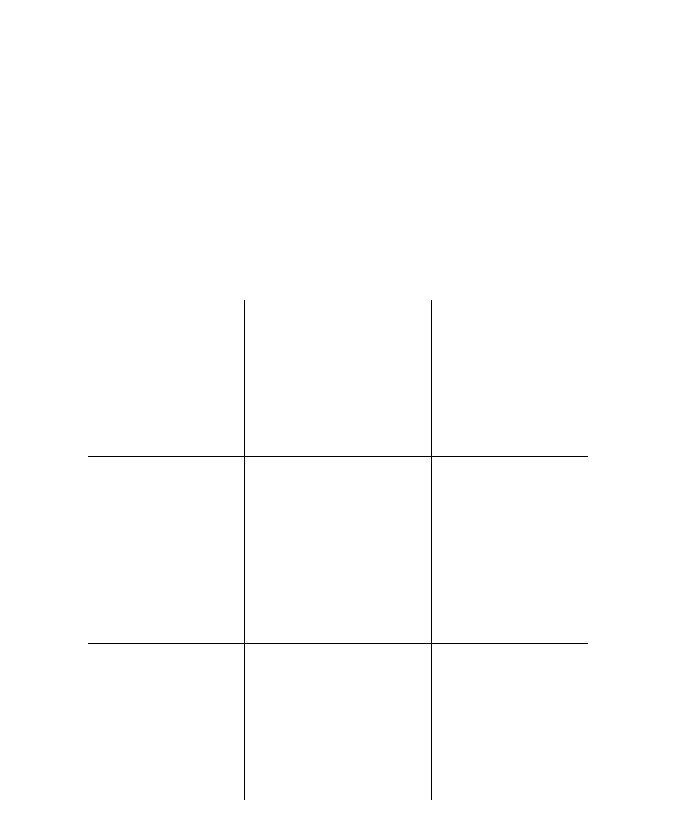
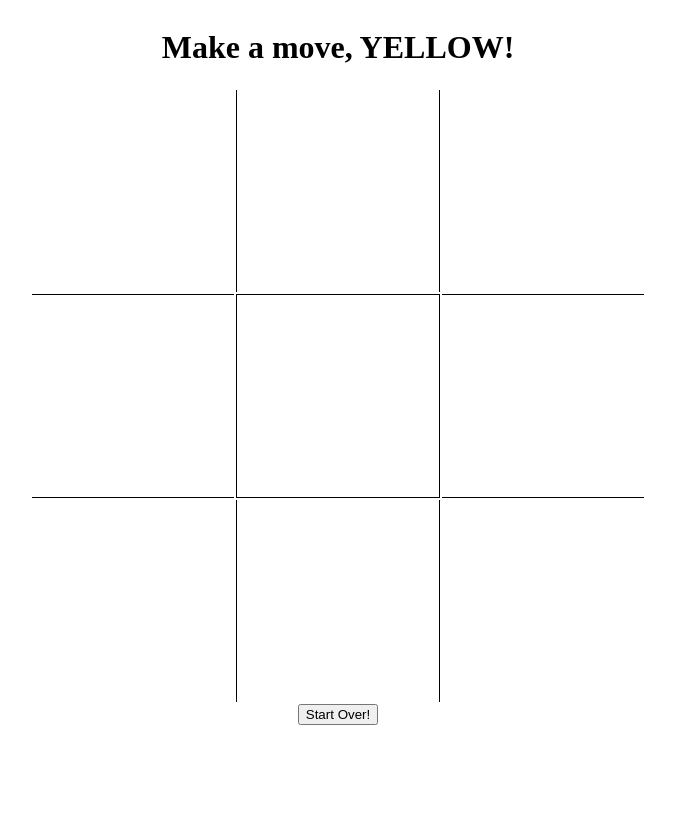
Before and after one commit to ctoy17/Tic-Tac-Toe-Game, a plain HTML site: page index.html in a window 1280 px wide. Shown: the whole page, without its empty margins (302-977 px from the left). After the commit the page ends 800 px from the top, so only its background shows below. Drawn offline with Linux system fonts and the light colour scheme.

Commit message:
update layout and table

```diff
--- a/index.html
+++ b/index.html
@@ -4,27 +4,29 @@
     <meta charset="UTF-8">
     <meta http-equiv="X-UA-Compatible" content="IE=edge">
     <meta name="viewport" content="width=device-width, initial-scale=1.0">
-    <link  rel="stylesheet" href="css/style.css"></script>
-    <script defer src="js/main.js"></script>
+    <link  rel="stylesheet" href="style.css"></script>
     <title>Tic-Tac-Toe</title>
 </head>
 <body>
+    <h1></h1>
     <table >
         <tr class="row1">
-            <td id="sq1"></td>
-            <td id="sq2"></td>
-            <td id="sq3"></td>
+            <td id="sq0"><div></div></td>
+            <td id="sq1"><div></div></td>
+            <td id="sq2"><div></div></td>
         </tr>
         <tr class="row2">
-            <td id="sq4"></td>
-            <td id="sq5"></td>
-            <td id="sq6"></td>
+            <td id="sq3"><div></div></td>
+            <td id="sq4"><div></div></td>
+            <td id="sq5"><div></div></td>
         </tr>
         <tr class="row3">
-            <td id="sq7"></td>
-            <td id="sq8"></td>
-            <td id="sq9"></td>
+            <td id="sq6"><div></div></td>
+            <td id="sq7"><div></div></td>
+            <td id="sq8"><div></div></td>
         </tr>
     </table>
+    <button>Start Over!</button>
+<script defer src="js/main.js"></script>
 </body>
 </html>
--- a/js/main.js
+++ b/js/main.js
@@ -0,0 +1,73 @@
+
+/*constants - player color and wins*/
+const play = {
+    '1': 'yellow',
+    '-1': 'lime',
+    'null': 'white'
+};
+const winCombos = [
+    [0, 1, 2],
+    [0, 3, 6],
+    [0, 4, 8],
+    [1, 4, 7],
+    [2, 4, 6],
+    [2, 5, 8],
+    [3, 4, 5],
+    [6, 7, 8],
+];
+
+/*----- app's state (variables) -----*/
+let board;
+let turn;
+let winner;
+
+/*----- cached element references ; will be frequently used-----*/
+const squares = document.querySelectorAll('td div');
+const result = document.querySelector('h1');
+
+/*----- event listeners -----*/
+document.querySelector('table').addEventListener('click', playerChoice);
+document.querySelector('button').addEventListener('click', reloadGame);
+
+/*----- functions -----*/
+reloadGame();
+function reloadGame() {
+    board = new Array(9).fill(null); /* start with blank game */
+    turn = 1;
+    winner = null;
+    render();
+}
+function render() {
+    board.forEach(function(sq, ind) {
+        squares[ind].style.background = play[sq];
+    });
+    if (winner === 'T') {
+        result.innerHTML = 'Tic-Tac-TOOOOOHHHH NO. A Tie!';
+    } else if (winner) {
+        result.innerHTML = `And the winner is... ${play[winner].toUpperCase()}!`;
+    } else {
+        result.innerHTML = `Make a move, ${play[turn].toUpperCase()}!`;
+    }
+}
+function playerChoice(evt) {
+    const ind = parseInt(evt.target.id.replace('sq', ''));
+    if (board[ind] || winner) {
+        return;
+    }
+    board[ind] = turn;
+    turn *= -1; /*flips turn to other player*/
+    winner = whoWon();
+    render();
+}
+/* loop through all winning combinations. total of board positions in the index, and if equal to 3, set winner. if not check tie */
+function whoWon() {
+    for (let i = 0; i < winCombos.length; i++) {
+        if (Math.abs(board[winCombos[i][0]] + board[winCombos[i][1]] + board[winCombos[i][2]]) === 3) {
+            return board[winCombos[i][0]];
+    }
+}
+    if (board.includes(null)) {
+        return null;
+    }
+    return 'T'; /* if there are no more nulls, return tie */
+    }
--- a/css/style.css
+++ b/style.css
@@ -1,32 +1,41 @@
+body {
+  display: flex;
+  flex-direction: column;
+  justify-content: center;
+  align-items: center;
+}
+
+/* table style - removes border, centers horizontally and shifts down */
+td {
+  height: 200px;
+  width: 200px;
+}
 
 
-
-
-
-/* table style - removes border, centers horizontally and shifts down */
-table{
-  border-collapse: collapse;
-  height: 500px;
-  width: 500px;
-  margin: 300px auto;
-  }
+/* marker */
+td div {
+  margin: 0 auto;
+  height: 50px;
+  width: 50px;
+  border-radius: 100%;
+}
 
 /* row2 style - creates a border on top and bottom of the second row, to create horizontal lines of game*/
-.row2{
+
+.row2 td{
   border-top: 1px solid black;
   border-bottom: 1px solid black;
 }
-
 /* #sq2,5,8, - creates left and right borders for the middle column to add the vertical lines of game board */
-#sq2{
+#sq1{
   border-left: 1px solid black;
   border-right: 1px solid black;
 }
-#sq5{
+#sq4{
   border-left: 1px solid black;
   border-right: 1px solid black;
 }
-#sq8{
+#sq7{
   border-left: 1px solid black;
   border-right: 1px solid black;
 }
```
